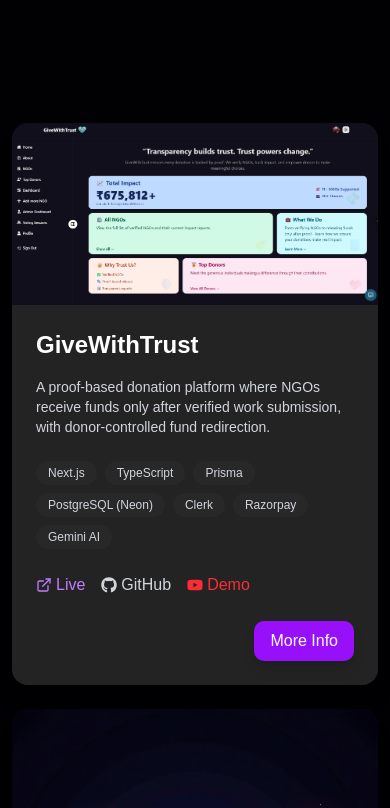
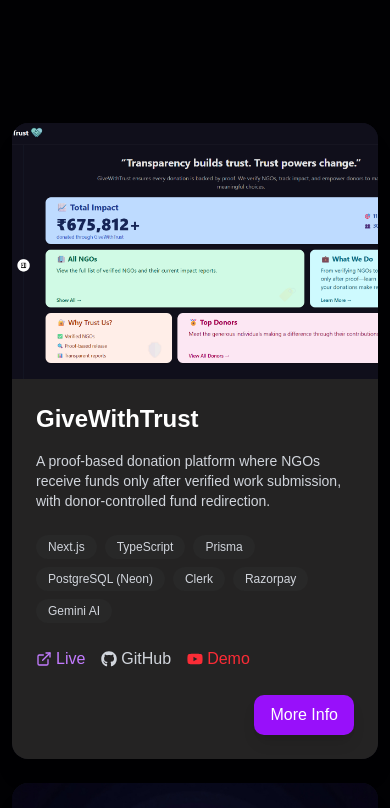
Before and after one commit to Yashh1524/Portfolio, a React (Vite) app: page / in a window 390 px wide. Shown: the part 4871-5679 px from the top of the page. Built offline with nearby package versions, Linux system fonts and the light colour scheme.

Commit message:
fix project cards

```diff
--- a/src/components/ProjectCard.jsx
+++ b/src/components/ProjectCard.jsx
@@ -1,6 +1,6 @@
-import React, { useState } from 'react';
-import ReactCardFlip from 'react-card-flip';
-import { FaGithub, FaYoutube } from 'react-icons/fa6';
+import React, { useState, useRef, useEffect } from "react";
+import ReactCardFlip from "react-card-flip";
+import { FaGithub, FaYoutube } from "react-icons/fa6";
 import { FiExternalLink } from "react-icons/fi";
 
 const ProjectCard = ({
@@ -16,23 +16,34 @@
 }) => {
     const [isHovered, setIsHovered] = useState(false);
     const [isFlipped, setIsFlipped] = useState(false);
+    const [cardHeight, setCardHeight] = useState("auto");
+    const cardRef = useRef(null);
+
+    // Keep front and back the same height dynamically
+    useEffect(() => {
+        if (cardRef.current) {
+            setCardHeight(`${cardRef.current.offsetHeight}px`);
+        }
+    }, [isFlipped]);
 
     return (
-        <div className="w-full max-w-5xl mx-auto h-full md:h-[450px]">
+        <div className="w-full max-w-5xl mx-auto">
             <ReactCardFlip isFlipped={isFlipped} flipDirection="horizontal">
-
                 {/* FRONT SIDE */}
                 <div
-                    className="flex flex-col lg:flex-row bg-[#0F0F1C] rounded-2xl overflow-hidden shadow-xl transition-transform duration-300 hover:scale-105 w-full"
+                    ref={cardRef}
+                    style={{ minHeight: cardHeight }}
+                    className="flex flex-col lg:flex-row-reverse bg-[#0F0F1C] rounded-2xl overflow-hidden shadow-xl transition-transform duration-300 w-full"
                     onMouseEnter={() => setIsHovered(true)}
                     onMouseLeave={() => setIsHovered(false)}
                 >
                     {/* Left Image/Video */}
-                    <div className="relative w-full lg:w-1/2 h-full">
+                    <div className="relative w-full lg:w-1/2 h-64 lg:h-auto">
                         <img
                             src={image}
                             alt={title}
-                            className={`object-cover w-full h-full transition-opacity duration-300 ${isHovered && video ? 'opacity-0' : 'opacity-100'}`}
+                            className={`object-cover w-full h-full transition-opacity duration-300 ${isHovered && video ? "opacity-0" : "opacity-100"
+                                }`}
                         />
                         {video && (
                             <video
@@ -40,16 +51,19 @@
                                 autoPlay
                                 loop
                                 muted
-                                className={`absolute inset-0 w-full h-full object-cover transition-opacity duration-300 ${isHovered ? 'opacity-100' : 'opacity-0'}`}
+                                className={`absolute inset-0 w-full h-full object-cover transition-opacity duration-300 ${isHovered ? "opacity-100" : "opacity-0"
+                                    }`}
                             />
                         )}
                     </div>
 
                     {/* Right Text */}
-                    <div className="flex flex-col justify-between bg-[#242323] text-white p-6 md:p-10 w-full lg:w-1/2 h-full">
+                    <div className="flex flex-col justify-between bg-[#242323] text-white p-6 md:p-10 w-full lg:w-1/2">
                         <div>
                             <h2 className="text-2xl md:text-3xl font-bold mb-4">{title}</h2>
-                            <p className="text-gray-300 mb-6 text-sm md:text-base">{description}</p>
+                            <p className="text-gray-300 mb-6 text-sm md:text-base">
+                                {description}
+                            </p>
                             <div className="flex flex-wrap gap-2 mb-6">
                                 {techStackUsed.map((tech, index) => (
                                     <span
@@ -60,7 +74,7 @@
                                     </span>
                                 ))}
                             </div>
-                            <div className="flex gap-4 mt-4">
+                            <div className="flex gap-4 mt-4 flex-wrap">
                                 {liveLink && (
                                     <a
                                         href={liveLink}
@@ -106,22 +120,32 @@
                 </div>
 
                 {/* BACK SIDE */}
-                <div className="flex flex-col bg-[#242323] text-white p-6 md:p-10 rounded-2xl w-full justify-between shadow-xl relative overflow-y-auto">
+                <div
+                    style={{ minHeight: cardHeight }}
+                    className="flex flex-col bg-[#242323] text-white p-6 md:p-10 rounded-2xl w-full justify-between shadow-xl relative overflow-y-auto"
+                >
                     <div>
-                        <h2 className="text-2xl md:text-3xl font-bold mb-4">{title} - Details</h2>
+                        <h2 className="text-2xl md:text-3xl font-bold mb-4">
+                            {title} - Details
+                        </h2>
                         <p className="text-gray-300 mb-6 text-sm md:text-base whitespace-pre-line">
                             {fullDescription}
                         </p>
                     </div>
                     <div className="flex flex-wrap gap-4 mb-6">
                         {techStackUsed.map((tech, index) => (
-                            <div key={index} className="flex items-center gap-2 bg-[#282828] p-3 rounded-2xl select-none">
+                            <div
+                                key={index}
+                                className="flex items-center gap-2 bg-[#282828] p-3 rounded-2xl select-none"
+                            >
                                 <img
                                     src={tech.img}
                                     alt={tech.name}
                                     className="w-10 h-10 object-contain"
                                 />
-                                <span className="text-gray-300 text-sm hidden md:block">{tech.name}</span>
+                                <span className="text-gray-300 text-sm hidden md:block">
+                                    {tech.name}
+                                </span>
                             </div>
                         ))}
                     </div>
--- a/src/components/TechStacks.jsx
+++ b/src/components/TechStacks.jsx
@@ -43,7 +43,7 @@
 
     return (
         <div
-            className="scroll-container bg-[#181818] text-white flex flex-col items-center h-full w-[83%] pb-10 my-10 lg:-mt-20 xl:-mt-40">
+            className="scroll-container bg-[#181818] text-white flex flex-col items-center h-full w-[83%] pb-10 my-10 lg:-mt-20 xl:-mt-30">
             {/* Tech Stack Grid */}
             <div className="grid grid-cols-2 sm:grid-cols-3 md:grid-cols-2 lg:grid-cols-11 gap-5 mt-0 w-full">
                 {techStack.map((tech, index) => (
```
